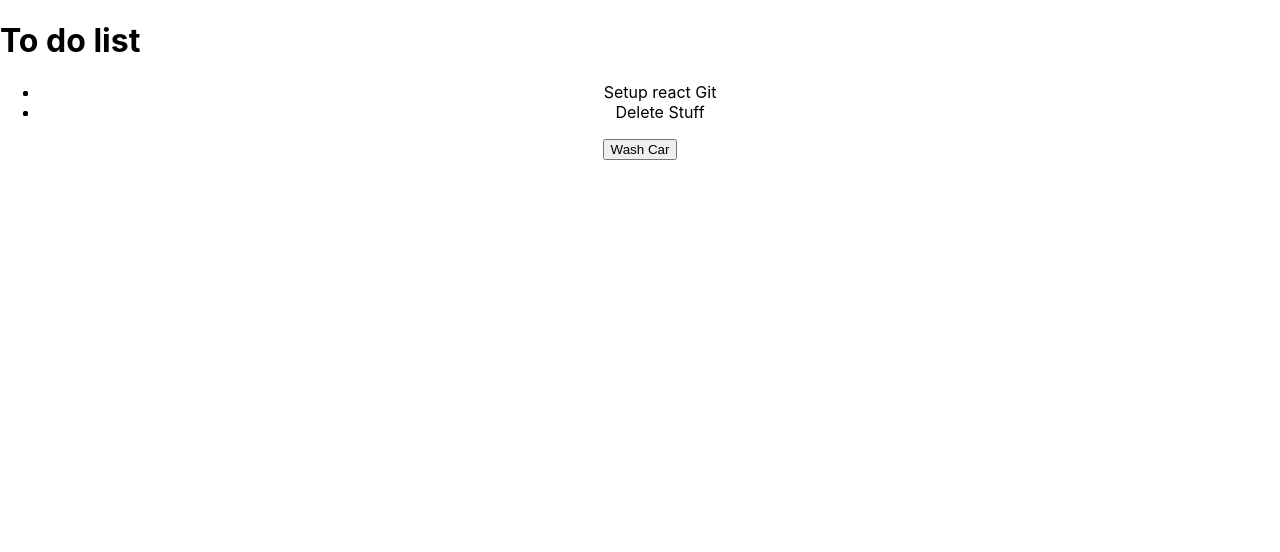
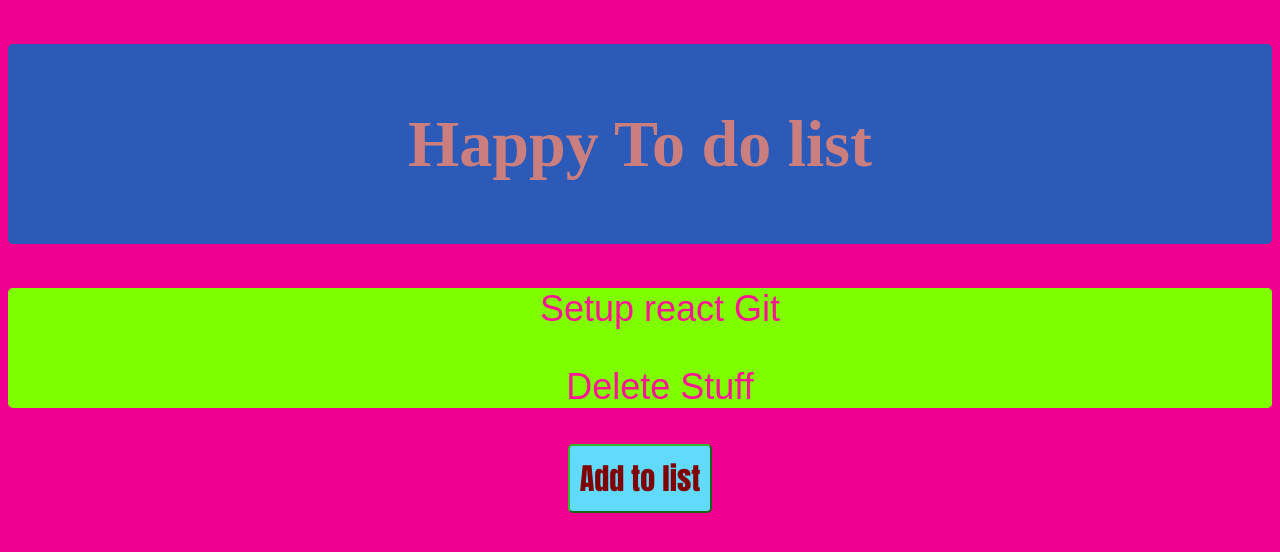
Before and after one commit to tobyw1234/Tiny-react-app, a React (Create React App) app: page / in a window 1280 px wide. Shown: the top 552 px of the page. Built offline with nearby package versions, Linux system fonts and the light colour scheme.

Commit message:
adding styling to the app

```diff
--- a/public/index.html
+++ b/public/index.html
@@ -15,7 +15,6 @@
     <title>To do list</title>
   </head>
   <body>
-  <header>  <h1>To do list</h1></header>
 
     <noscript>You need to enable JavaScript to run this app.</noscript>
     <div id="root"></div>
--- a/src/App.css
+++ b/src/App.css
@@ -14,18 +14,42 @@
 }
 
 .App-header {
-  background-color: #282c34;
-  min-height: 100vh;
+  background-color: #2b5ab8;
+  min-height: 25vh;
   display: flex;
   flex-direction: column;
   align-items: center;
   justify-content: center;
-  font-size: calc(10px + 2vmin);
-  color: white;
+  font-size: calc(50px + 2vmin);
+  color: rgb(202, 126, 126);
+  border-radius: 5px;
+
+}
+
+.Tasks {
+  list-style-type: none;
+}
+
+.ToDo-List {
+  font-size: 1.5em;
+  font-family: fantasy;
+  color: deeppink;
+  background-color: chartreuse;
+  border-radius: 5px;
 }
 
 .App-link {
   color: #61dafb;
+}
+
+.Button {
+  background-color: #61dafb;
+  border-radius: 5px;
+  border-color: #34b82b;
+  padding: 10px;
+  font-size: 30px;
+  font-family: Impact, Haettenschweiler, 'Arial Narrow Bold', sans-serif;
+  color: maroon;
 }
 
 @keyframes App-logo-spin {
--- a/src/App.js
+++ b/src/App.js
@@ -1,40 +1,43 @@
-import './App.css';
-import React from "react"
+import "./App.css";
+import React from "react";
+
 function App() {
-
-  const [newItem, setNewItem] = React.useState([{updateItem:"update stuff"}]);
-
-
-
+  const [newItem, setNewItem] = React.useState([
+    { updateItem: "update stuff" },
+  ]);
 
   // function makes buttons that set inputItem
   //functuon that pushes inputItem into tasks pushes the thing
   // makes html list ToDolist
   // addToList => div on line 33
 
-
-
-  return <div className="App">{ToDoList(Tasks)}{button()}</div>;
+  return (
+    <div className="App">
+      <header>
+        <h1 class="App-header">Happy To do list</h1>
+      </header>
+      <div class="Tasks">{ToDoList(Tasks)}</div>
+      {button()}
+    </div>
+  );
 }
 
-export default App;
 const Tasks = ["Setup react Git", "Delete Stuff"];
 
 const AddToList = ([Tasks, newItem]) => {
   let newToDo = [...Tasks];
   newToDo.push(newItem);
-    console.log(newToDo)
+  console.log(newToDo);
   return newToDo;
 };
 
 const ToDoList = function (newToDo) {
-
   const toDoArr = newToDo.map((task) => {
     return (
       <>
-        <li className="ToDo-List" key={task}>
-          <li>{task}</li>
-        </li>
+        <p className="ToDo-List" key={task}>
+          {task}
+        </p>
       </>
     );
   });
@@ -45,8 +48,12 @@ const ToDoList = function (newToDo) {
   );
 };
 
+function button() {
+  return (
+    <button class="Button" onClick={AddToList(Tasks, "Add to list")}>
+      Add to list
+    </button>
+  );
+}
 
-
-function button() {
-  return <button onClick={AddToList(Tasks,"Wash Car")}>Wash Car</button>
-}
+export default App;
--- a/src/index.css
+++ b/src/index.css
@@ -1,11 +1,70 @@
-body {
+/* body {
   margin: 0;
   font-family: -apple-system, BlinkMacSystemFont, 'Segoe UI', 'Roboto', 'Oxygen',
     'Ubuntu', 'Cantarell', 'Fira Sans', 'Droid Sans', 'Helvetica Neue',
     sans-serif;
   -webkit-font-smoothing: antialiased;
   -moz-osx-font-smoothing: grayscale;
-}
+} */
+
+body {
+  -webkit-animation:rainbow .1s infinite;
+  -ms-animation:rainbow .5s infinite;
+  -o-animation:rainbow .5s infinite;
+  animation:rainbow .5s infinite;
+  }
+  @-webkit-keyframes rainbow {
+  0% {background: #ff0000;}
+  10% {background: #ff8000;}
+  20% {background: #ffff00;}
+  30% {background: #80ff00;}
+  40% {background: #00ff00;}
+  50% {background: #00ff80;}
+  60% {background: #00ffff;}
+  70% {background: #0080ff;}
+  80% {background: #0000ff;}
+  90% {background: #8000ff;}
+  100% {background: #ff0080;}
+  }
+  @-ms-keyframes rainbow {
+  0% {background: #ff0000;}
+  10% {background: #ff8000;}
+  20% {background: #ffff00;}
+  30% {background: #80ff00;}
+  40% {background: #00ff00;}
+  50% {background: #00ff80;}
+  60% {background: #00ffff;}
+  70% {background: #0080ff;}
+  80% {background: #0000ff;}
+  90% {background: #8000ff;}
+  100% {background: #ff0080;}
+  }
+  @-o-keyframes rainbow {
+  0% {background: #ff0000;}
+  10% {background: #ff8000;}
+  20% {background: #ffff00;}
+  30% {background: #80ff00;}
+  40% {background: #00ff00;}
+  50% {background: #00ff80;}
+  60% {background: #00ffff;}
+  70% {background: #0080ff;}
+  80% {background: #0000ff;}
+  90% {background: #8000ff;}
+  100% {background: #ff0080;}
+  }
+  @keyframes rainbow {
+  0% {background: #ff0000;}
+  10% {background: #ff8000;}
+  20% {background: #ffff00;}
+  30% {background: #80ff00;}
+  40% {background: #00ff00;}
+  50% {background: #00ff80;}
+  60% {background: #00ffff;}
+  70% {background: #0080ff;}
+  80% {background: #0000ff;}
+  90% {background: #8000ff;}
+  100% {background: #ff0080;}
+  }
 
 code {
   font-family: source-code-pro, Menlo, Monaco, Consolas, 'Courier New',
```
Lines whose indentation alone changed are shown as unchanged.
